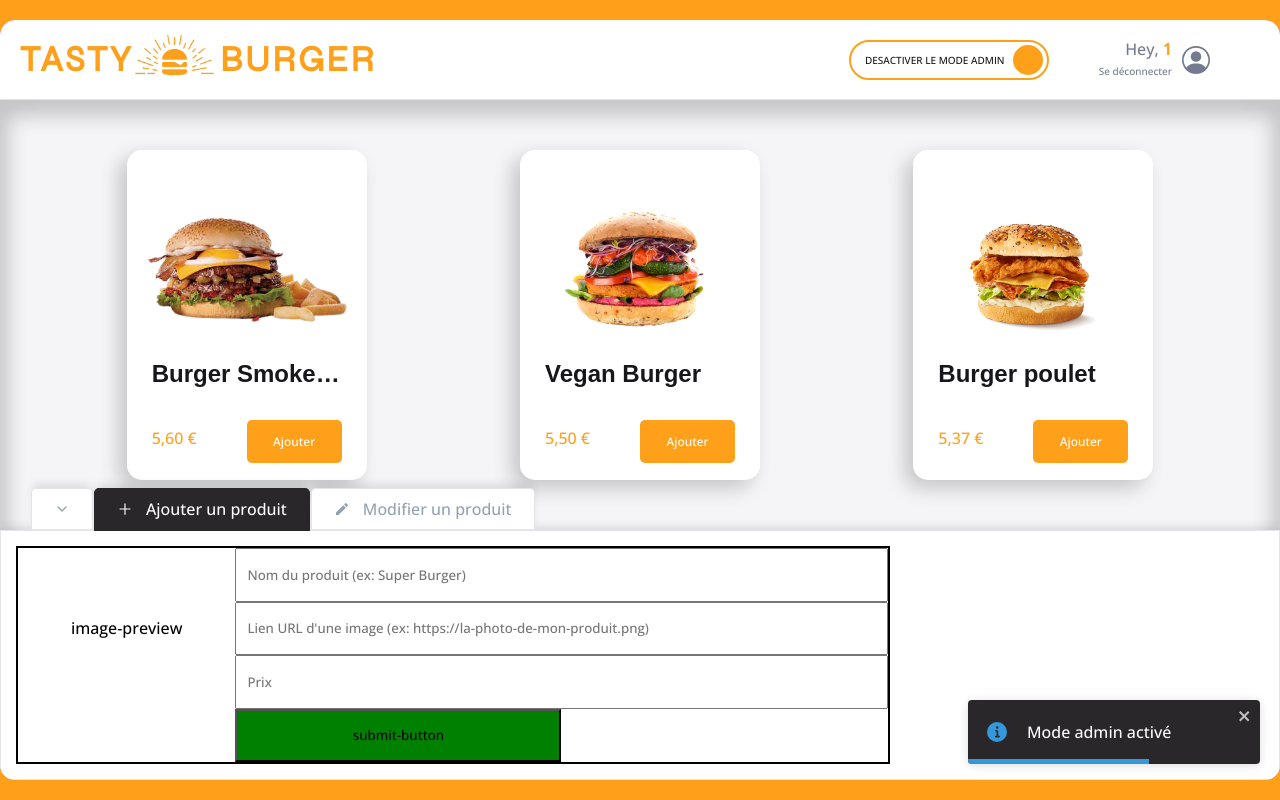
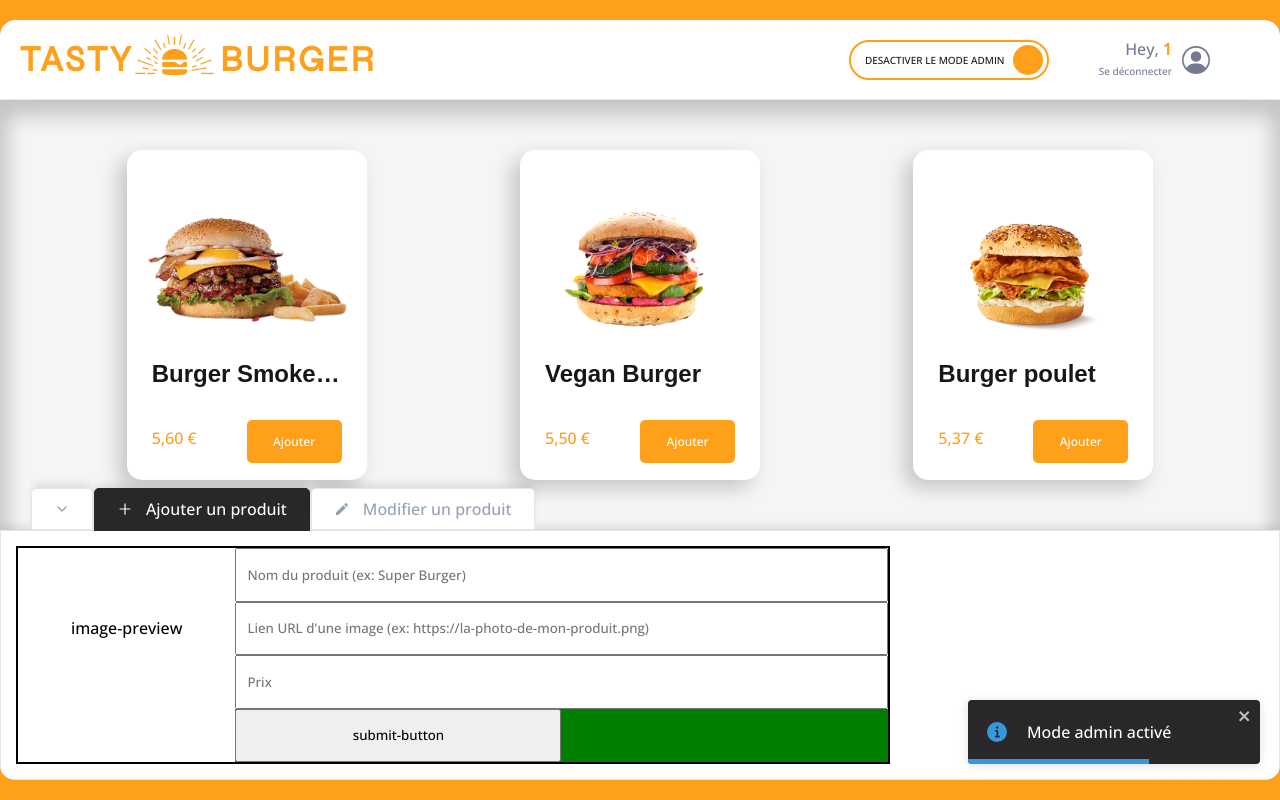
Before and after one commit to YanisMorzak/tasty-burger, a React (Vite) app: page /order/1 in a window 1280 px wide. Both pictures are taken after a click on the label 948 px from the left and 59 px from the top of the page. Built offline with nearby package versions, Linux system fonts and the light colour scheme; grey boxes are pictures that could not be loaded; a web font is replaced by a local one.

Commit message:
✨ F08: ADMIN > AddForm > Add submit message for 2 sec on submission

```diff
--- a/src/components/pages/order/Main/Admin/AdminPanel/AddForm.jsx
+++ b/src/components/pages/order/Main/Admin/AdminPanel/AddForm.jsx
@@ -1,6 +1,7 @@
 import React, { useContext, useState } from 'react'
 import { styled } from 'styled-components';
 import OrderContext from '../../../../../../context/OrderContext';
+import { FiCheck } from 'react-icons/fi';
 
 
 export default function AddForm() {
@@ -15,6 +16,7 @@ export default function AddForm() {
     const {handleAddProduct} = useContext(OrderContext)
 
     const [newProduct, setNewProduct] = useState(EMPTY_PRODUCT)
+    const [isSubmitted, setisSubmitted] = useState(false)
 
     const handleSubmit = (e) => {
         e.preventDefault()
@@ -24,6 +26,12 @@ export default function AddForm() {
         }
         handleAddProduct(newProductToAdd)
         setNewProduct(EMPTY_PRODUCT)
+
+        setisSubmitted(true)
+        setTimeout(() => {
+            setisSubmitted(false)
+        }, 2000)
+
     }
 
     const handleChange = (e) => {
@@ -42,7 +50,15 @@ export default function AddForm() {
             <input name="imageSource" value={newProduct.imageSource} type="text" placeholder="Lien URL d'une image (ex: https://la-photo-de-mon-produit.png)" onChange={handleChange}/>
             <input name="price" value={newProduct.price ? newProduct.price : ""} type="text" placeholder='Prix' onChange={handleChange}/>
         </div>
-        <button onClick={handleSubmit} className='submit-button'>submit-button</button>
+        <div className='submit-button'>
+            <button onClick={handleSubmit} >submit-button
+            </button>
+            {isSubmitted &&
+            <div className='submit-message'>
+                <FiCheck />
+                <span>Ajouté avec succès !</span>
+            </div>}
+        </div>
     </AddFormStyled>
   )
 }
@@ -79,6 +95,12 @@ const AddFormStyled = styled.div`
   .submit-button{
     background: green;
     grid-area: 4/2/5/3;
-    width: 50%;
+    display: flex;
+
+    button{
+        width: 50%;
+        margin-right: 10px;
+        cursor: pointer;
+    }
   }
 `;
```
